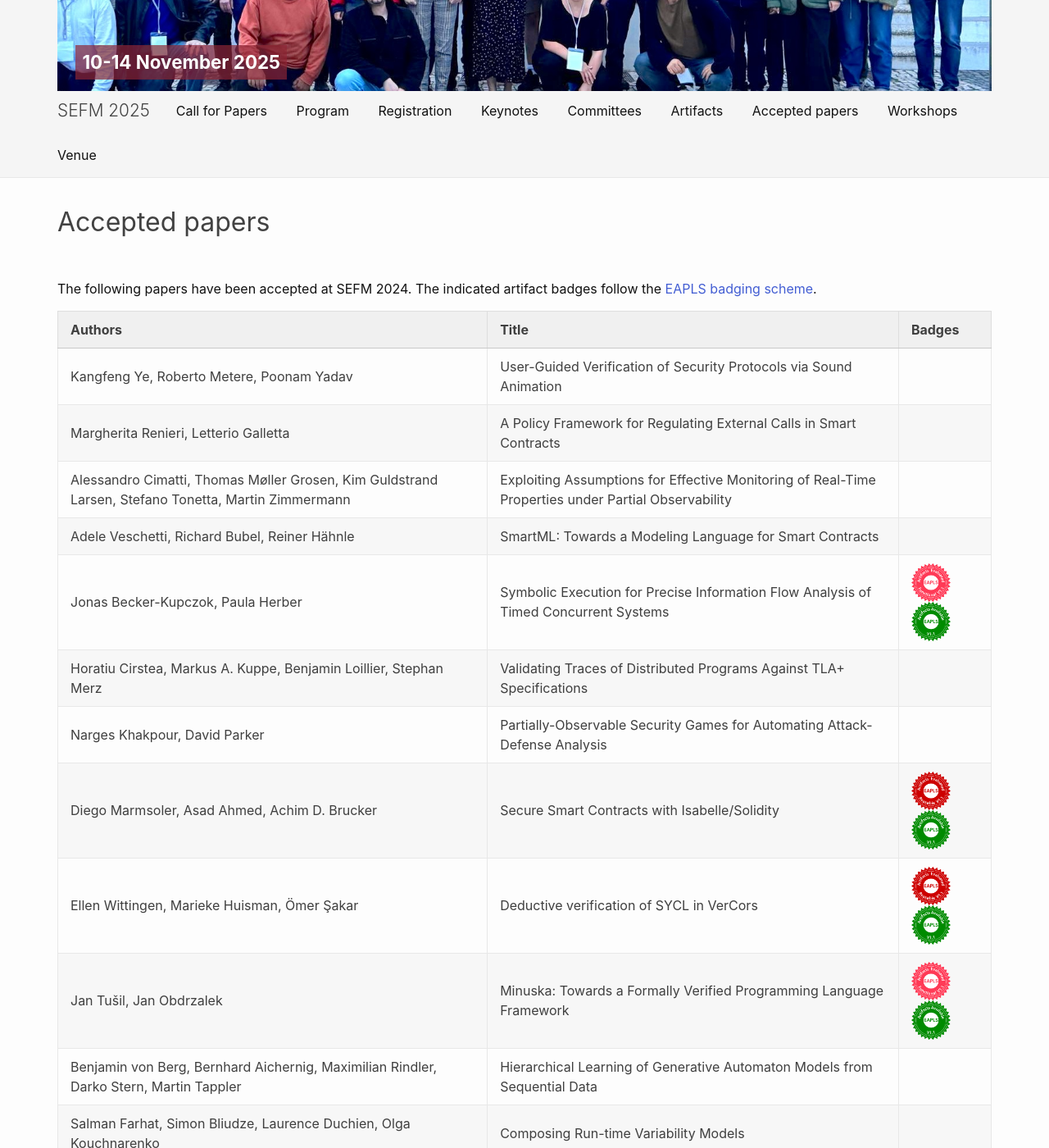
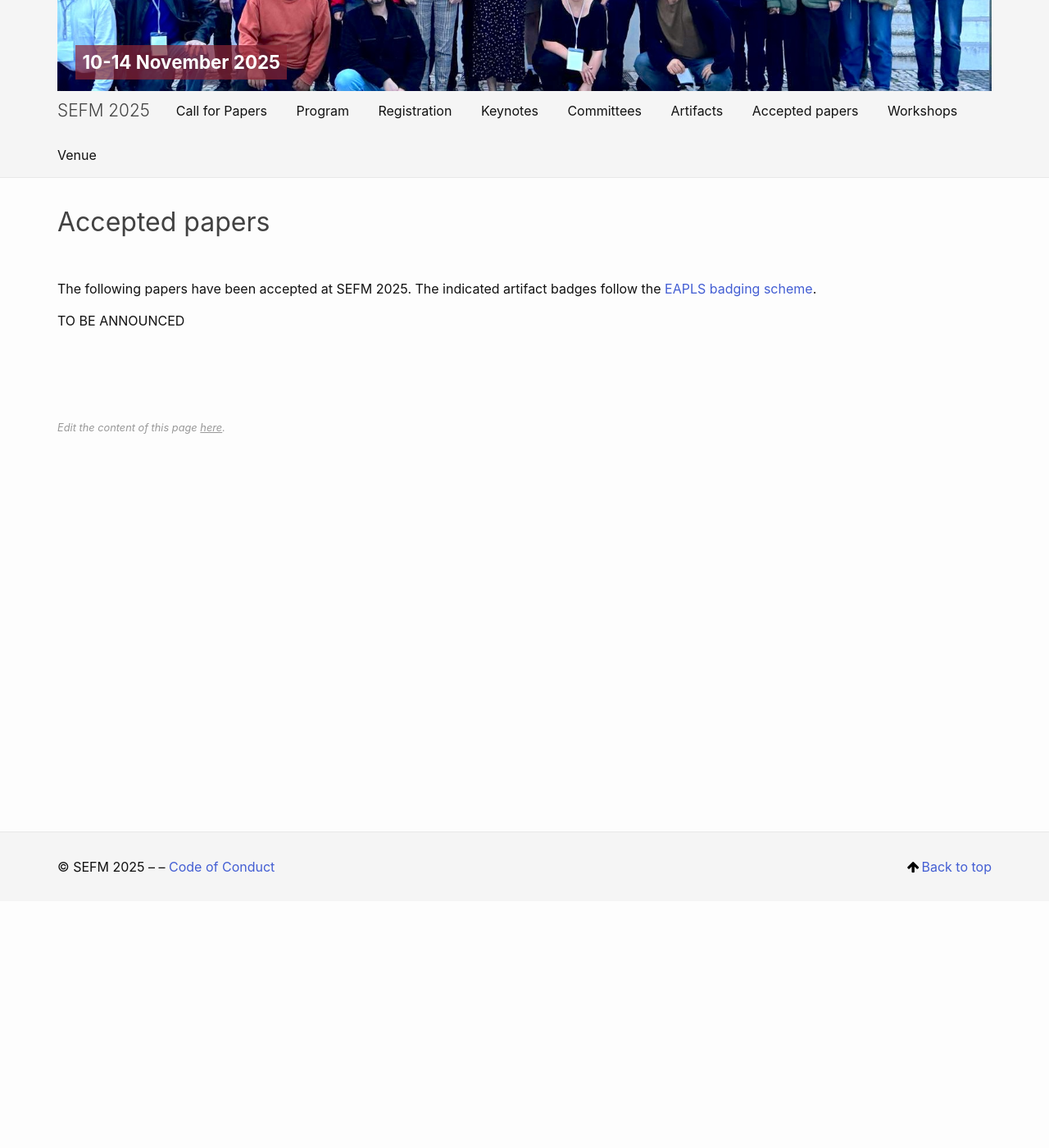
Before and after one commit to sefm-conference/2025, a Jekyll site: the page built from _pages/acceptedpapers.md, in a window 1280 px wide and 1400 px high, scrolled down 301 px. Shown: the whole window at 82% size. Built offline with Jekyll 4.4.1, drawn with Linux system fonts in a browser that asks for light colours; some of the changed text lies outside the part shown.

Commit message:
Update acceptedpapers.md

```diff
--- a/_pages/acceptedpapers.md
+++ b/_pages/acceptedpapers.md
@@ -11,30 +11,6 @@ published: true
 td > img { max-width: 48px } td:last-child { min-width: max-content }
 </style>
 
-The following papers have been accepted at SEFM 2024. The indicated artifact badges follow the [EAPLS badging scheme](https://eapls.org/pages/artifact_badges/).
+The following papers have been accepted at SEFM 2025. The indicated artifact badges follow the [EAPLS badging scheme](https://eapls.org/pages/artifact_badges/).
 
-| Authors                 | Title     | Badges |
-| ----------------------- | --------- | ------ |
-| Kangfeng Ye, Roberto Metere, Poonam Yadav | User-Guided Verification of Security Protocols via Sound Animation |  |
-| Margherita Renieri, Letterio Galletta | A Policy Framework for Regulating External Calls in Smart Contracts |  |
-| Alessandro Cimatti, Thomas Møller Grosen, Kim Guldstrand Larsen, Stefano Tonetta, Martin Zimmermann | Exploiting Assumptions for Effective Monitoring of Real-Time Properties under Partial Observability | |
-| Adele Veschetti, Richard Bubel, Reiner Hähnle | SmartML: Towards a Modeling Language for Smart Contracts |  |
-| Jonas Becker-Kupczok, Paula Herber | Symbolic Execution for Precise Information Flow Analysis of Timed Concurrent Systems | ![Functional badge]({{ site.baseurl }}{% link assets/artifact-functional.png %}) ![Available badge]({{ site.baseurl }}{% link assets/artifact-available.png %}) |
-| Horatiu Cirstea, Markus A. Kuppe, Benjamin Loillier, Stephan Merz | Validating Traces of Distributed Programs Against TLA+ Specifications | |
-| Narges Khakpour, David Parker | Partially-Observable Security Games for Automating Attack-Defense Analysis | |
-| Diego Marmsoler, Asad Ahmed, Achim D. Brucker | Secure Smart Contracts with Isabelle/Solidity |  ![Reusable badge]({{ site.baseurl }}{% link assets/artifact-reusable.png %}) ![Available badge]({{ site.baseurl }}{% link assets/artifact-available.png %}) |
-| Ellen Wittingen, Marieke Huisman, Ömer Şakar | Deductive verification of SYCL in VerCors | ![Reusable badge]({{ site.baseurl }}{% link assets/artifact-reusable.png %}) ![Available badge]({{ site.baseurl }}{% link assets/artifact-available.png %}) |
-| Jan Tušil, Jan Obdrzalek | Minuska: Towards a Formally Verified Programming Language Framework | ![Functional badge]({{ site.baseurl }}{% link assets/artifact-functional.png %}) ![Available badge]({{ site.baseurl }}{% link assets/artifact-available.png %}) |
-| Benjamin von Berg, Bernhard Aichernig, Maximilian Rindler, Darko Stern, Martin Tappler | Hierarchical Learning of Generative Automaton Models from Sequential Data | |
-| Salman Farhat, Simon Bliudze, Laurence Duchien, Olga Kouchnarenko | Composing Run-time Variability Models | |
-| Raúl Pardo, Daniel Le Métayer | Model-Checking the Implementation of Consent |  ![Functional badge]({{ site.baseurl }}{% link assets/artifact-functional.png %}) ![Available badge]({{ site.baseurl }}{% link assets/artifact-available.png %})  |
-| Hannes Sochor, Flavio Ferrarotti, Robert Wille | GrammarForge: Learning Program Input Grammars for Fuzz Testing | |
-| Adam Petz, Will Thomas, Anna Fritz, Tj Barclay, Logan Schmalz, Perry Alexander | Verified Configuration and Deployment of Layered Attestation Managers |  ![Functional badge]({{ site.baseurl }}{% link assets/artifact-functional.png %}) ![Available badge]({{ site.baseurl }}{% link assets/artifact-available.png %}) |
-| Ana Jovanovic, Allison Sullivan | Right or Wrong -- Understanding How Users Write Software Models in Alloy | |
-| Vasileios Koutavas, Yu-Yang Lin, Nikos Tzevelekos | An Operational Semantics for Yul | ![Reusable badge]({{ site.baseurl }}{% link assets/artifact-reusable.png %}) ![Available badge]({{ site.baseurl }}{% link assets/artifact-available.png %}) |
-| Étienne André, Marie Duflot, Laetitia Laversa, Engel Lefaucheux | Execution-time opacity control for timed automata | |
-| Siddharth Priya, Temesghen Kahsai, Arie Gurfinkel | Unlocking the Power of Environment Assumptions for Unit Proofs | ![Functional badge]({{ site.baseurl }}{% link assets/artifact-functional.png %}) ![Available badge]({{ site.baseurl }}{% link assets/artifact-available.png %}) |
-| Ivan Lanese, Ugo Dal Lago, Vikraman Choudhury | Towards Quantum Multiparty Session Types | |
-| Philip Tasche, Paula Herber, Marieke Huisman | Automated Invariant Generation for Efficient Deductive Reasoning about Embedded Systems |  ![Available badge]({{ site.baseurl }}{% link assets/artifact-available.png %}) |
-| Matteo Paier, Roberto Van Eeden, Marino Miculan | Formal Analysis of Multi-Factor Authentication Schemes in Digital Identity Cards | ![Reusable badge]({{ site.baseurl }}{% link assets/artifact-reusable.png %}) ![Available badge]({{ site.baseurl }}{% link assets/artifact-available.png %}) |
-| Srajan Goyal, Alberto Griggio, Stefano Tonetta | Leveraging Contracts for Failure Monitoring and Identification in Automated Driving Systems | |
+TO BE ANNOUNCED
```
